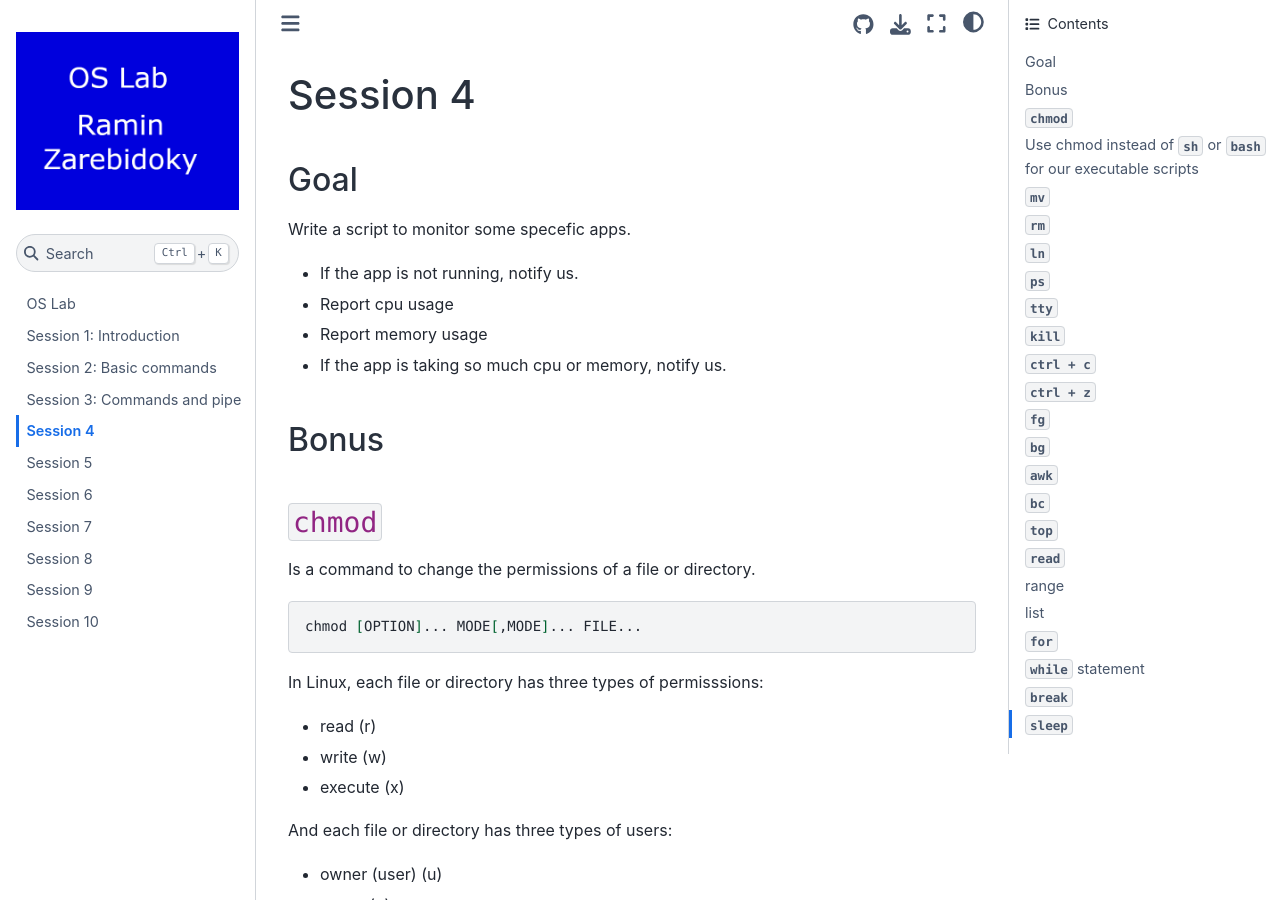
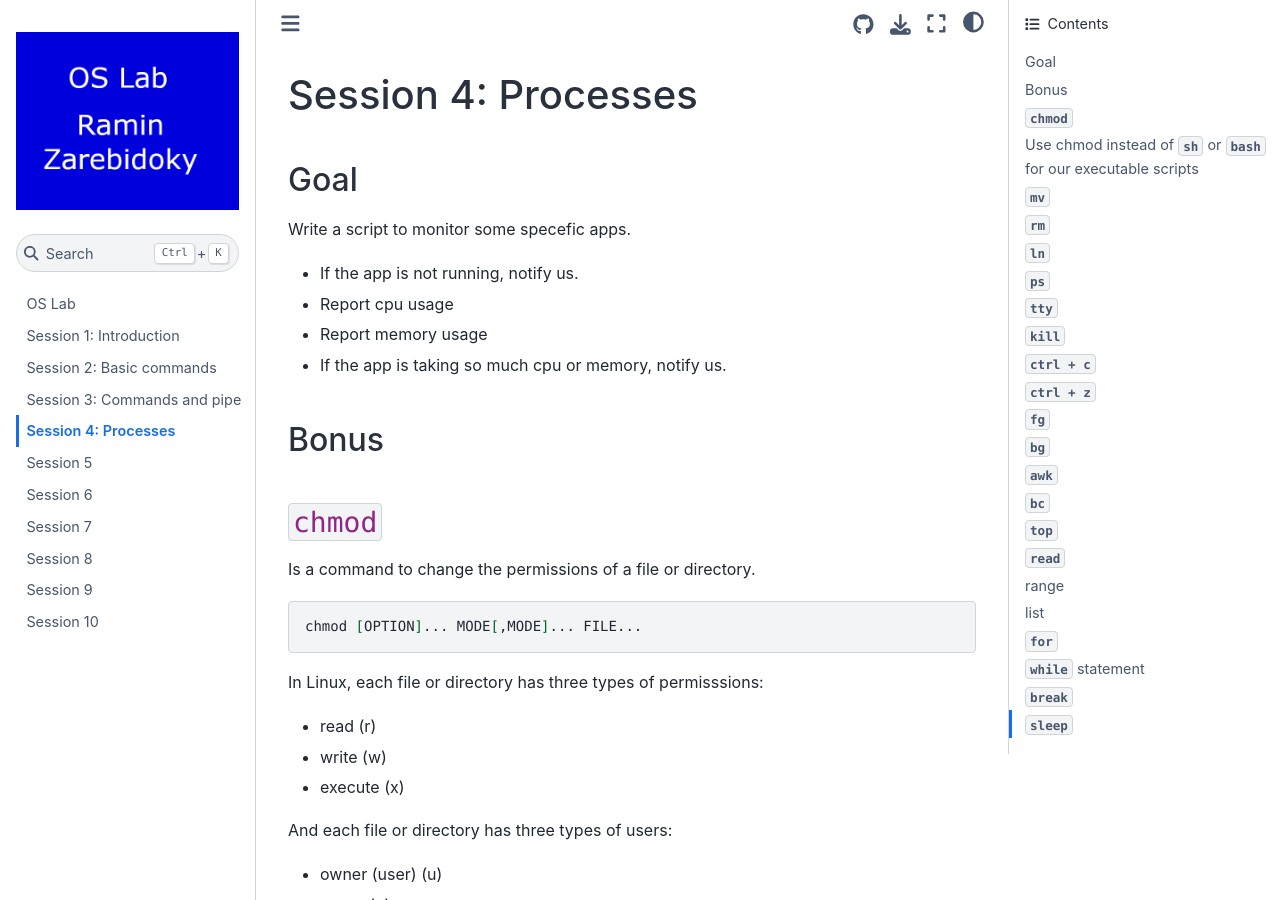
Before and after one commit to LiterallyTheOne/os_lab, a Jupyter Book: the page built from docs/session_4.md, in a window 1280 px wide and 900 px high. Built offline with Jupyter Book 1.0.4 settings and Sphinx 7.4.7 and the Sphinx Book theme 1.1.4, drawn with Linux system fonts in a browser that asks for light colours.

Commit message:
Change the title of session_4

```diff
--- a/docs/session_4.md
+++ b/docs/session_4.md
@@ -1,4 +1,4 @@
-# Session 4
+# Session 4: Processes
 
 ## Goal
 
```
